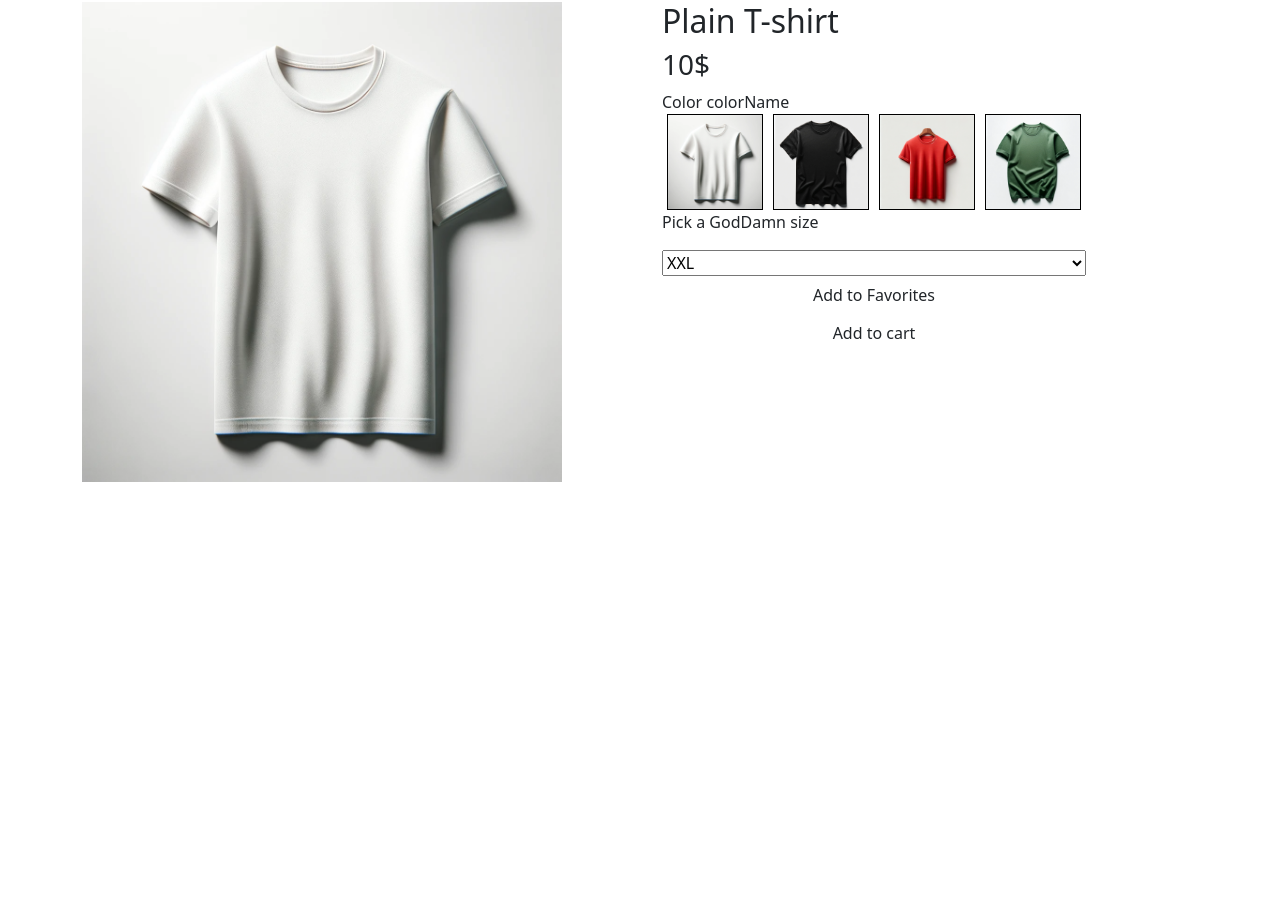
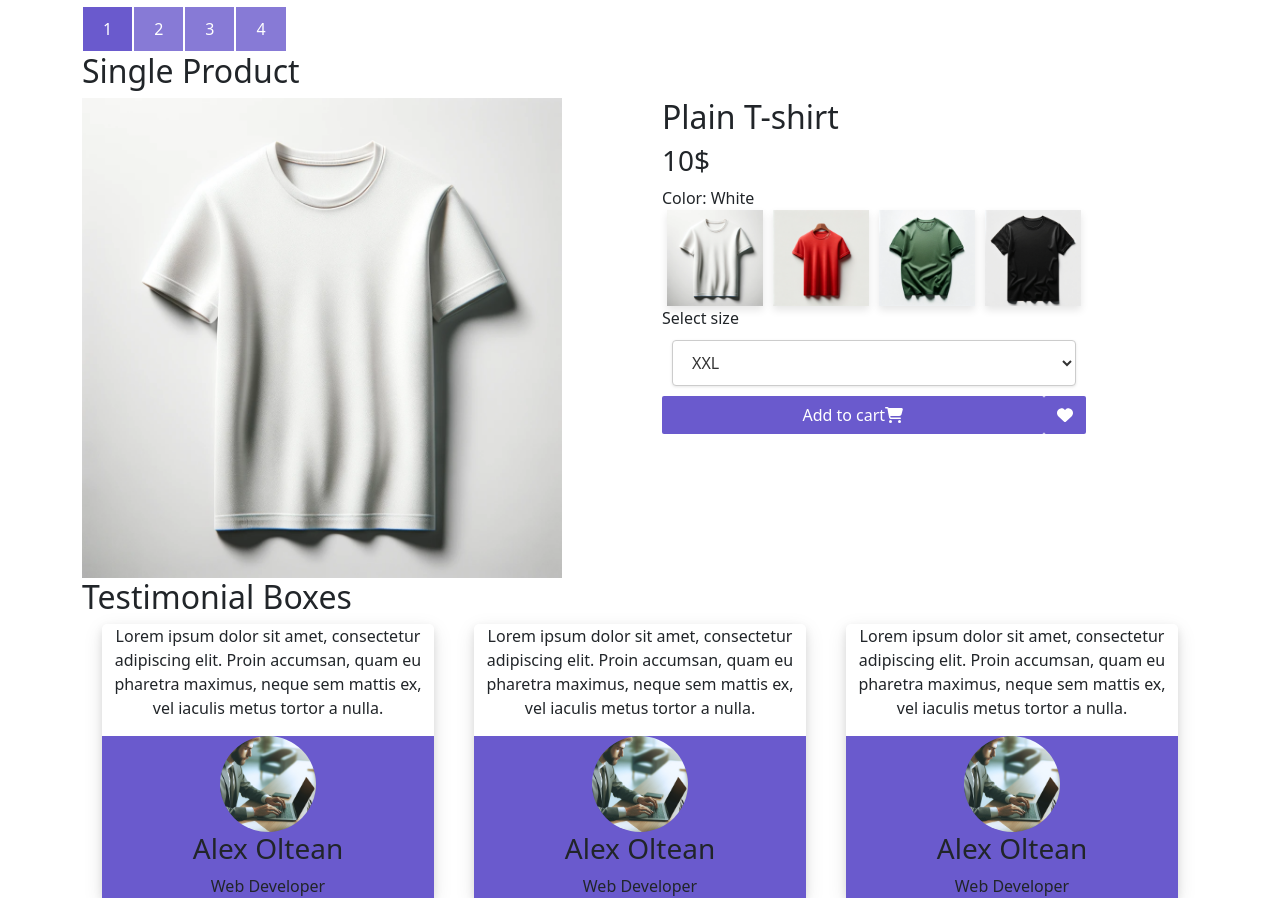
Before and after one commit to alexoltean97/portofolio, a React (Vite) app: page / in a window 1280 px wide. Shown: the part 698-1596 px from the top of the page. Before the commit the page ends 1180 px from the top, so only its background shows below. Built offline with nearby package versions, Linux system fonts and the light colour scheme.

Commit message:
Ultra more work

```diff
--- a/src/App.css
+++ b/src/App.css
@@ -10,6 +10,65 @@
 }
 
 .image-grid img{
-    border:1px solid black;
     margin: 0 5px;
+    transition: all 0.3s ease;
+    box-shadow: 0 4px 8px rgba(0,0,0,0.1);
 }
+
+
+.image-grid img:hover {
+    transform: translateY(-5px);
+    box-shadow: 0 10px 15px rgba(0,0,0,0.2);
+    cursor: pointer;
+  }
+
+  .size-selector {
+    padding: 10px 15px;
+    margin: 10px;
+    border-radius: 4px;
+    border: 1px solid #ccc;
+    background-color: white;
+    box-shadow: 0 1px 3px rgba(0, 0, 0, 0.1);
+    font-size: 16px;
+    color: #333;
+    cursor: pointer;
+    outline: none;
+}
+
+.size-selector:hover {
+    border-color: #007bff;
+}
+
+.size-selector:focus {
+   /* box-shadow: 0 0 0 0.2rem rgba(0, 123, 255, 0.25); */
+   border-color: #007bff;
+   outline: none;
+}
+
+.size-selector option {
+    padding: 10px;
+    color: #333;
+    background-color: white;
+}
+
+.btn-cart{
+    width: 90%;
+    background-color: var(--main-color);
+    color: var(--plain-white);
+}
+
+.btn-liked{
+    width: 10%;
+    background-color: var(--main-color);
+    color: var(--plain-white);
+    text-align: center;
+}
+
+.buttons-container .btn{
+    border-radius: 2px;
+}
+
+.buttons-container .btn:hover{
+    background-color: var(--main-color);
+    color: var(--plain-white);
+}
--- a/src/App.jsx
+++ b/src/App.jsx
@@ -2,6 +2,7 @@ import Navigation from './components/portofolio/Navigation';
 import CardGrid from './layout/CardGrid';
 import Pagination  from './components/portofolio/Pagination';
 import SingleProduct from './layout/SingleProduct';
+import TestimonialGrid1 from './layout/TestimonialGrid1';
 import 'bootstrap/dist/css/bootstrap.min.css';
 import './App.css'
 
@@ -15,6 +16,7 @@ function App() {
       <CardGrid />
       <Pagination />
       <SingleProduct />
+      <TestimonialGrid1 />
     </div>
 
   )
--- a/src/components/portofolio/Navigation.css
+++ b/src/components/portofolio/Navigation.css
@@ -60,7 +60,7 @@ li:last-child{
     background-color: #6a5acd;
 }
 
-svg{
+.portfolio-navbar svg{
     position: relative;
     left: 5px;
 }
--- a/src/components/portofolio/Navigation.jsx
+++ b/src/components/portofolio/Navigation.jsx
@@ -1,5 +1,6 @@
 import React from "react";
 import { FontAwesomeIcon } from '@fortawesome/react-fontawesome';
+import { faQuoteRight } from "@fortawesome/free-solid-svg-icons";
 import { faHouse } from '@fortawesome/free-solid-svg-icons';
 import { faCircleInfo } from '@fortawesome/free-solid-svg-icons';
 import { faAddressBook } from '@fortawesome/free-solid-svg-icons';
--- /dev/null
+++ b/src/components/portofolio/TestimonialBoxDemo1.css
@@ -0,0 +1,27 @@
+.testimonial-box-demo-1{
+    box-shadow: 0 4px 8px rgba(0, 0, 0, 0.1), 0 6px 20px rgba(0, 0, 0, 0.1);
+
+    border-radius: 5px;
+    margin: 0 20px;
+}
+
+.testimonial-box-text-1{
+    text-align: center;
+
+}
+
+.testimonial-box-headline-1{
+    background-color: var(--main-color);
+}
+
+.testimonial-box-headline-1 img {
+    border-radius: 100%;
+    display: block;
+    margin: 0 auto;
+}
+
+.testimonial-box-headline-1 h3,
+.testimonial-box-headline-1 span{
+    display: block;
+    text-align: center;
+}
--- /dev/null
+++ b/src/components/portofolio/TestimonialBoxDemo1.jsx
@@ -0,0 +1,32 @@
+import React from 'react';
+import './TestimonialBoxDemo1.css'
+import Desk from "../../assets/images/desk.png";
+const TestimonialBoxDemo1 = () => {
+        return(
+
+            <React.Fragment>
+
+                    <div className="testimonial-box-demo-1">
+
+                       <div className="testimonial-box-text-1">
+                       <p>Lorem ipsum dolor sit amet, consectetur adipiscing elit.
+                             Proin accumsan, quam eu pharetra maximus, neque sem mattis ex,
+                              vel iaculis metus tortor a nulla.
+                        </p>
+                       </div>
+
+                        <div className="testimonial-box-headline-1">
+                            <img src={Desk} style={{width: "6rem"}} alt="product" />
+                            <h3>Alex Oltean</h3>
+                            <span>Web Developer</span>
+                        </div>
+
+                    </div>
+
+            </React.Fragment>
+
+
+        );
+}
+
+export default TestimonialBoxDemo1;
--- a/src/layout/CardGrid.jsx
+++ b/src/layout/CardGrid.jsx
@@ -9,9 +9,13 @@ const CardGrid = () => {
 
             <h2>Cards</h2>
             <div className="d-flex flex-row justify-content-evenly">
-                <CardModel identifier="effect scale-effect" title="Scale Efect" content="content" />
-                <CardModel identifier="effect shadow-effect" title="Shadow Efect" content="content" />
-                <CardModel identifier="effect visibility-effect" title="Color Efect" content="content" />
+                <CardModel identifier="effect scale-effect" title="Scale Efect"
+                content="Lorem ipsum dolor sit amet, consectetur adipiscing elit.
+                Proin accumsan, quam eu pharetra maximus, neque sem mattis ex, vel iaculis metus tortor a nulla." />
+                <CardModel identifier="effect shadow-effect" title="Shadow Efect" content="Lorem ipsum dolor sit amet,
+                 consectetur adipiscing elit. Proin accumsan, quam eu pharetra maximus, neque sem mattis ex, vel iaculis metus tortor a nulla." />
+                <CardModel identifier="effect visibility-effect" title="Color Efect" content="Lorem ipsum dolor sit amet,
+                consectetur adipiscing elit. Proin accumsan, quam eu pharetra maximus, neque sem mattis ex, vel iaculis metus tortor a nulla." />
             </div>
 
         </React.Fragment>
--- a/src/layout/SingleProduct.jsx
+++ b/src/layout/SingleProduct.jsx
@@ -1,10 +1,32 @@
 import React from "react";
+import { FontAwesomeIcon } from '@fortawesome/react-fontawesome';
+import { faHeart } from '@fortawesome/free-solid-svg-icons';
+import { faCartShopping } from "@fortawesome/free-solid-svg-icons";
+import { useState } from "react";
 import WhiteTshirt from "../assets/images/white-tshirt.png";
 import BlackTshirt from "../assets/images/black-tshirt.png";
 import RedTshirt from  "../assets/images/red-tshirt.png";
 import GreenTshirt from "../assets/images/green-tshirt.png";
+
 const SingleProduct = () => {
 
+    const [hoverText, setHoverText] = useState('White');
+    const [imageSource, setImageSource] = useState(WhiteTshirt);
+
+    const productImages = [
+        {id: 1, source: WhiteTshirt, alternateText: "white-tshirt", colorText:"White"},
+        {id: 2, source: RedTshirt, alternateText: "red-tshirt", colorText:"red"},
+        {id: 3, source: GreenTshirt, alternateText: "green-tshirt", colorText:"green"},
+        {id: 4, source: BlackTshirt, alternateText: "black-tshirt", colorText:"black"}
+    ];
+
+    const onImageHover = (text) => {
+        setHoverText(text);
+    }
+
+    const imageClickLoader = (source) => {
+        setImageSource(source);
+    }
 
     return(
 
@@ -13,25 +35,32 @@ const SingleProduct = () => {
     <div className="single-product-row d-flex flex-row">
 
         <div className="product-image-container">
-            <img src={WhiteTshirt} style={{ width: '30rem' }} alt="white-tshirt" />
+            <img src={imageSource} style={{ width: '30rem' }} alt="white-tshirt" />
         </div>
 
         <div className="product-filters d-flex flex-column">
             <h2>Plain T-shirt</h2>
             <h3>10$</h3>
 
+            <div className="color-picker d-flex flex-column">
 
-            <div className="color-picker d-flex flex-column">
-                <span>Color {`colorName`}</span>
-                <div className="image-grid">
-                <img src={WhiteTshirt} style={{ width: '6rem' }} alt="white-tshirt" />
-                <img src={BlackTshirt} style={{ width: '6rem' }} alt="white-tshirt" />
-                <img src={RedTshirt} style={{ width: '6rem' }} alt="white-tshirt" />
-                <img src={GreenTshirt} style={{ width: '6rem' }} alt="white-tshirt" />
-            </div>
+                <span>Color: {hoverText}</span>
+
+                <div className="image-grid d-flex flex-row">
+                {productImages.map((image, index) => (
+                    <div key={index}>
+                        <img
+                         onMouseEnter={() => onImageHover(image.colorText)}
+                         onClick={() => imageClickLoader(image.source)}
+                         src={image.source}
+                         style={{ width: '6rem' }}
+                         alt={image.alternateText}/>
+                    </div>
+                 ))}
+                </div>
 
             </div>
-            <p>Pick a GodDamn size</p>
+            <span>Select size</span>
             <select className="size-selector">
                 <option>XXL</option>
                 <option>XL</option>
@@ -42,8 +71,11 @@ const SingleProduct = () => {
                 <option>XXS</option>
             </select>
 
-            <button className="btn btn-liked">Add to Favorites</button>
-            <button className="btn btn-cart">Add to cart</button>
+             <div className="buttons-container d-flex flex-row">
+                <button className="btn btn-cart">Add to cart<FontAwesomeIcon icon={faCartShopping} /></button>
+                <button className="btn btn-liked"><FontAwesomeIcon icon={faHeart} /></button>
+              </div>
+
         </div>
     </div>
     </React.Fragment>
--- /dev/null
+++ b/src/layout/TestimonialGrid1.jsx
@@ -0,0 +1,22 @@
+import React from "react";
+import TestimonialBoxDemo1 from '../components/portofolio/TestimonialBoxDemo1'
+
+const TestimonialGrid1 = () => {
+
+        const nrOfDivs = [1,2,3]
+
+        return(
+            <React.Fragment>
+                <h2>Testimonial Boxes</h2>
+                <div className="testimonial-container d-flex flex-row">
+                    {nrOfDivs.map((div, index) => (
+                    <TestimonialBoxDemo1 key={index}/>
+                    ))}
+            </div>
+            </React.Fragment>
+
+        );
+
+}
+
+export default TestimonialGrid1;
```
Also changed, not shown: src/assets/images/desk.png (added).
